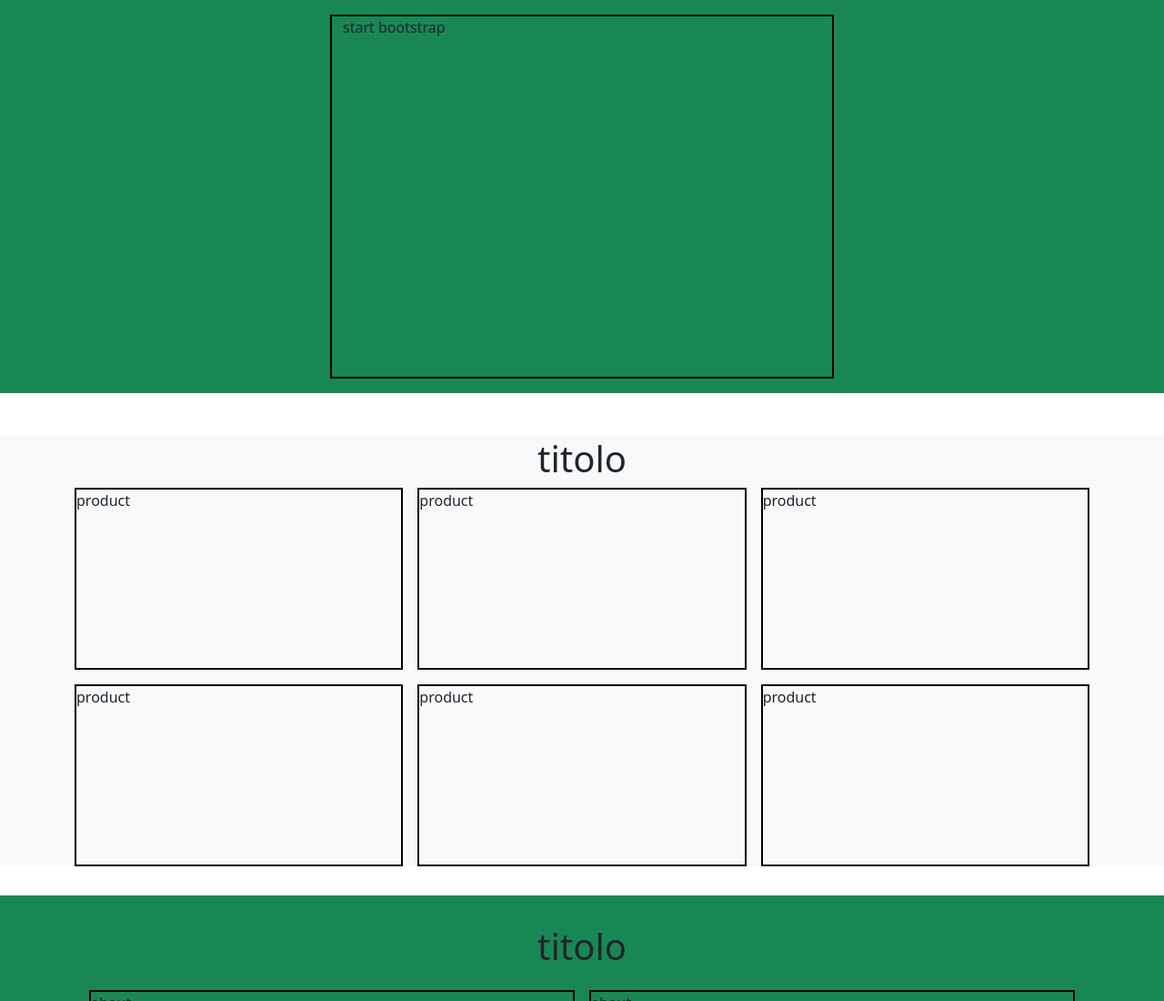
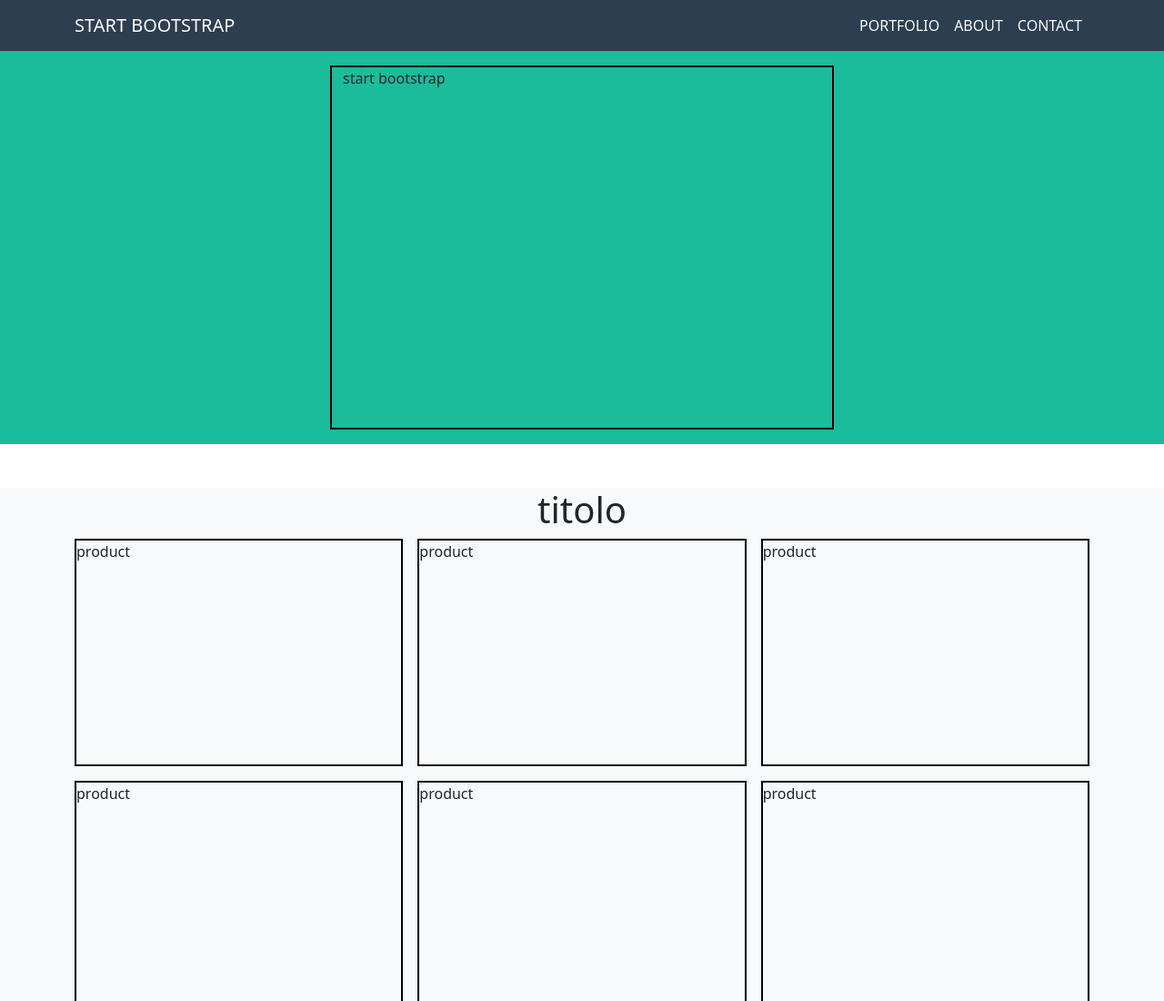
Before and after one commit to Enzo-belardo/html-css-bootstrap-freelancer, a plain HTML site: page index.html in a window 1280 px wide. Shown: the top 1100 px of the page at 91% size. Drawn offline with nearby package versions, Linux system fonts and the light colour scheme.

Commit message:
Inizio implementazione header

```diff
--- a/index.html
+++ b/index.html
@@ -9,8 +9,31 @@
     <title>Document</title>
 </head>
 <body>
+    <header>
+        <nav class="navbar navbar-bg navbar-expand-lg ">
+            <div class="container ">
+              <a class="navbar-brand text-light" href="#">START BOOTSTRAP</a>
+              <button class="navbar-toggler" type="button" data-bs-toggle="collapse" data-bs-target="#navbarNav" aria-controls="navbarNav" aria-expanded="false" aria-label="Toggle navigation">
+                <span class="navbar-toggler-icon"></span>
+              </button>
+              <div id="navbarNav ">
+                <ul class="navbar-nav">
+                  <li class="nav-item">
+                    <a class="nav-link active text-light" aria-current="page" href="#">PORTFOLIO</a>
+                  </li>
+                  <li class="nav-item">
+                    <a class="nav-link text-light" href="#">ABOUT</a>
+                  </li>
+                  <li class="nav-item">
+                    <a class="nav-link text-light" href="#">CONTACT</a>
+                  </li>
+                </ul>
+              </div>
+            </div>
+          </nav>
+    </header>
     <main>
-        <div class="bg-success">
+        <div class="bg-color-jumbo">
             <div class="container  mb-5">
                 <div class="row justify-content-center p-3">
                     <div class="col jumbo col-12 col-md-9 col-lg-6">
@@ -118,6 +141,6 @@
 
         </div>
     </footer>
-
+    <script src="https://cdn.jsdelivr.net/npm/bootstrap@5.2.2/dist/js/bootstrap.bundle.min.js" integrity="sha384-OERcA2EqjJCMA+/3y+gxIOqMEjwtxJY7qPCqsdltbNJuaOe923+mo//f6V8Qbsw3" crossorigin="anonymous"></script>
 </body>
 </html>
--- a/style.css
+++ b/style.css
@@ -1,11 +1,19 @@
+.navbar-bg{
+    background-color:#2c3e50 ;
+    color: white;
 
+}
+.bg-color-jumbo{
+    background-color: #1abc9c;
+
+}
 .jumbo{
     height: 400px;
     border: solid 2px black;
 
 }
 .product{
-    height: 200px;
+    height: 250px;
     border: solid 2px black;
 }
 .about{
```
